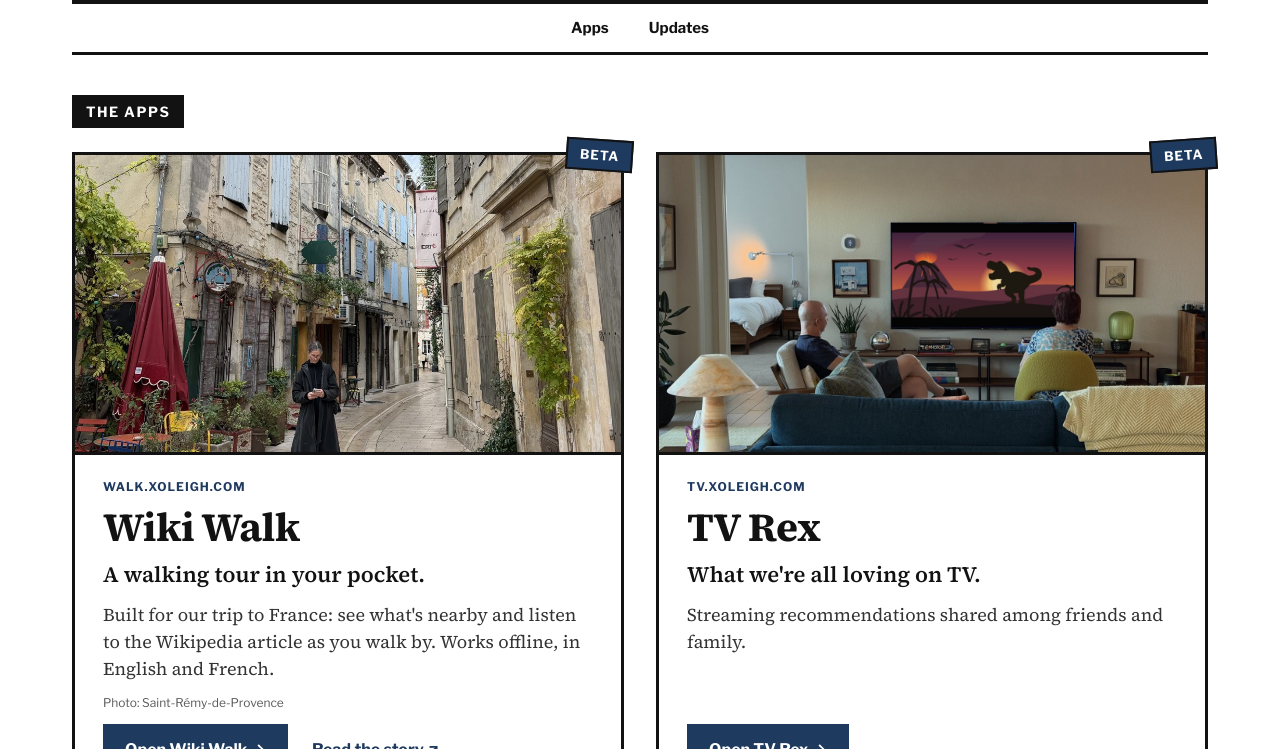
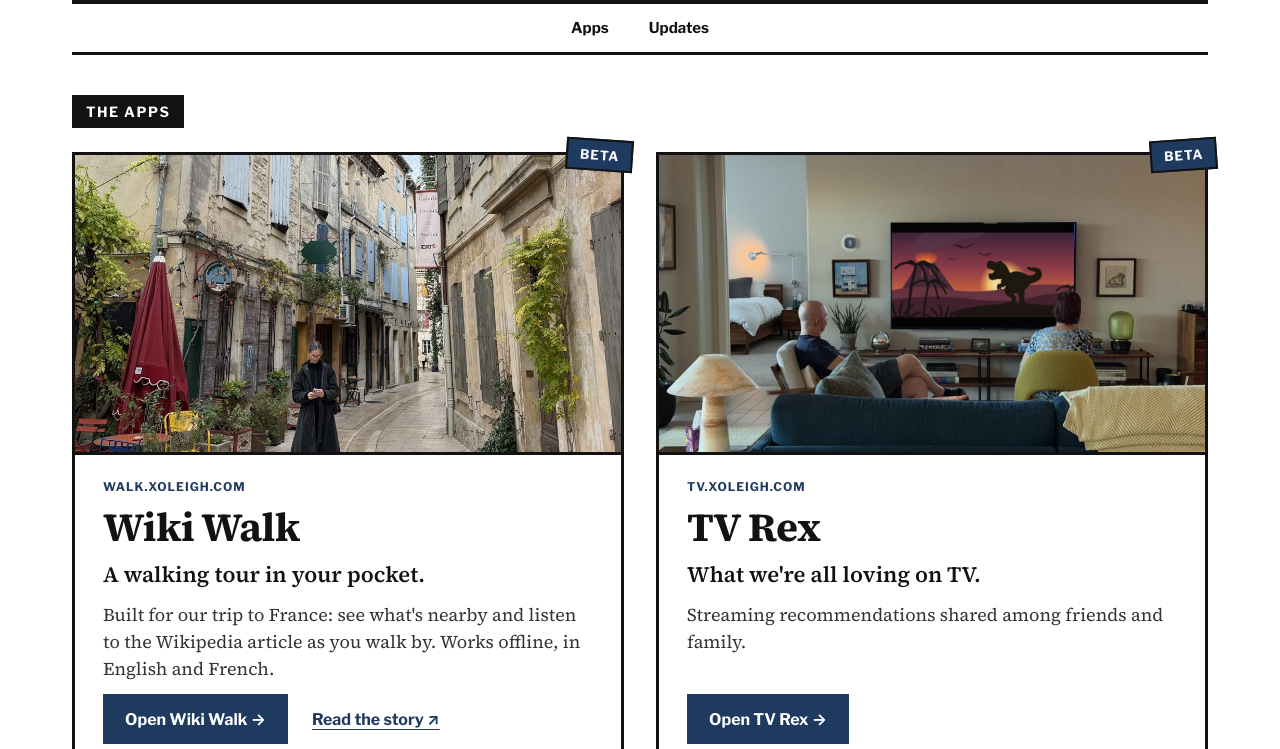
Before and after one commit to leighwetzel/xoleigh, a plain HTML site: page index.html in a window 1280 px wide. Shown: the part 203-952 px from the top of the page. Drawn offline with nearby package versions, Linux system fonts and the light colour scheme.

Commit message:
Remove the photo caption under Wiki Walk
Co-Authored-By: Claude Opus 5.5 <noreply@anthropic.com>
Claude-Session: https://claude.ai/code/session_01G4eNtbVTRY7dLXsMCfcruJ

```diff
--- a/index.html
+++ b/index.html
@@ -56,7 +56,6 @@
             <h3>Wiki Walk</h3>
             <p class="subtitle">A walking tour in your pocket.</p>
             <p>Built for our trip to France: see what's nearby and listen to the Wikipedia article as you walk by. Works offline, in English and French.</p>
-            <p class="credit">Photo: Saint-Rémy-de-Provence</p>
             <div class="app-actions">
               <a class="btn" href="https://walk.xoleigh.com">Open Wiki Walk →</a>
               <a class="story-link" href="https://leighwetzel.substack.com/p/still-trying-to-impress-my-dad" target="_blank" rel="noopener">Read the story ↗</a>
```
Also changed, not shown: 1 other file.
